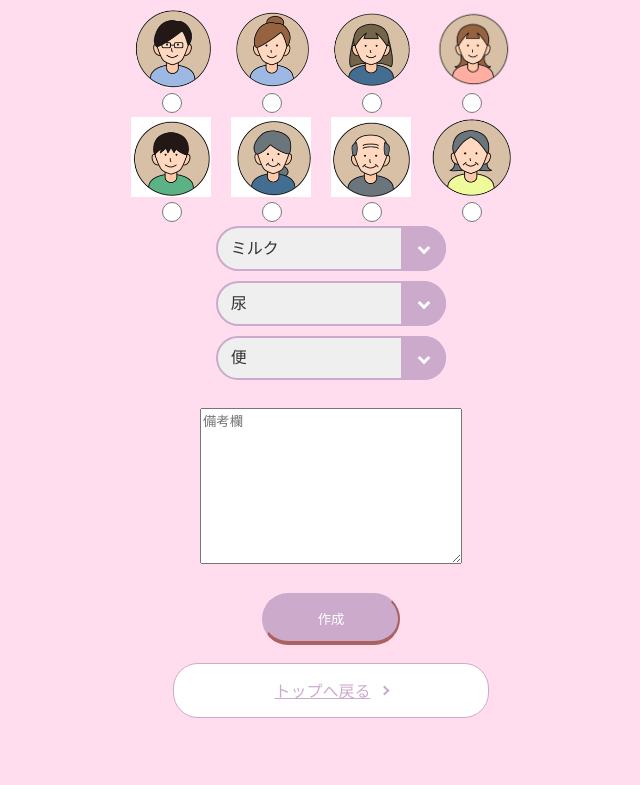
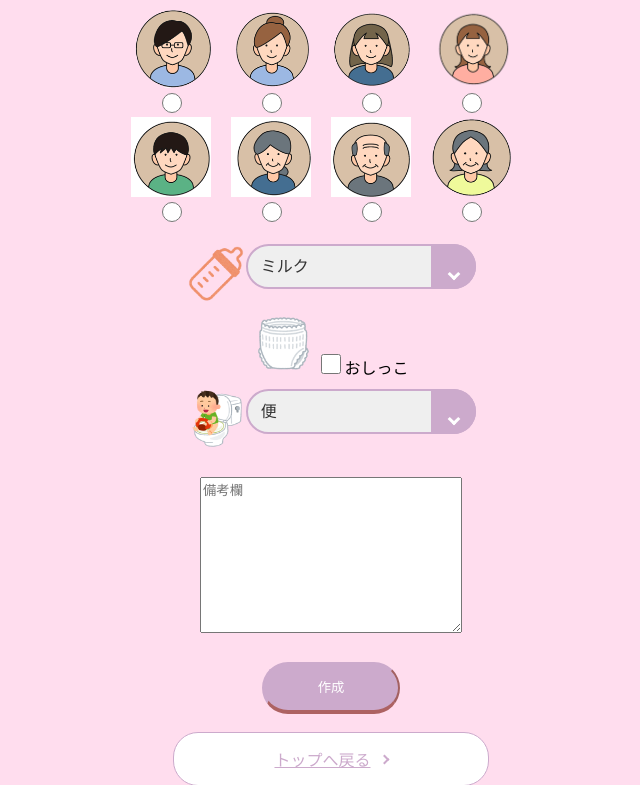
Before and after one commit to Ryuichi-Tanaka/flask_db, a Flask app: page /create in a window 1280 px wide. Shown: the top 785 px of the page, without its empty margins (309-949 px from the left). Run offline with Flask 3, Linux system fonts and the light colour scheme.

Commit message:
修正中

```diff
--- a/static/style.css
+++ b/static/style.css
@@ -351,3 +351,12 @@ a.btn_26:hover {
     width: 20px;
     height: 20px;
   }
+
+  .container2{
+    display: flex;
+    justify-content: center;
+}
+.container3 input{
+    width: 20px;
+    height: 20px;
+}
--- a/templates/create.html
+++ b/templates/create.html
@@ -10,7 +10,7 @@
         <div class="container" >
             <div class="item" >
                 <img src="../static/chichi.png" alt="表示" width="80px" height="80px">
-                <input type="radio" name="user" id="user" value="父">
+                <input type="radio" name="user" id="father" value="父">
             </div>
 
             <div class="item">
@@ -20,12 +20,12 @@
 
             <div class="item">
                 <img src="../static/ane.png" alt="表示不可" width="80px" height="80px">
-                <input type="radio" name="user" id="Siblings"value="姉">
+                <input type="radio" name="user" id="sister"value="姉">
             </div>
 
             <div class="item">
                 <img src="../static/imouto.png" alt="表示不可" width="80px" height="80px">
-                <input type="radio" name="user" id="Grandfather"value="妹">
+                <input type="radio" name="user" id="younger sister"value="妹">
             </div>
         </div>
 
@@ -33,17 +33,17 @@
             <div class="container1">
                 <div class="item">
                     <img src="../static/otouto.png" alt="表示不可" width="80px" height="80px">
-                    <input type="radio" name="user" id="Grandmother"value="弟">
+                    <input type="radio" name="user" id="younger brother "value="弟">
                 </div>
 
                 <div class="item">
                     <img src="../static/sobo.png" alt="表示不可" width="80px" height="80px">
-                    <input type="radio" name="user" id="Children"value="祖母">
+                    <input type="radio" name="user" id="grandmother"value="祖母">
                 </div>
 
                 <div class="item">
                     <img src="../static/sohu.png" alt="表示不可" width="80px" height="80px">
-                    <input type="radio" name="user" id="brother"value="祖父">
+                    <input type="radio" name="user" id="grandfather"value="祖父">
                 </div>
 
                 <div class="item">
@@ -53,9 +53,10 @@
             </div>
 
         </div>
-
+        <br>
         <div>
-            <div id="a1">
+            <div id="a1" class="container2">
+                <img src="../static/milk.png" alt="表示不可" width="60px" height="60px">
                 <label class="selectbox-2">
                     <select name="breastfeeding" id="breastfeeding">
                         <option value="" disabled selected style="display:none;">ミルク
@@ -83,16 +84,14 @@
                     </label>
                 </div>
 
-                <div id="a2">
-                    <label class="selectbox-2">
-                        <select name="urine" id="urine">
-                            <option value="" disabled selected style="display:none;">尿
-                            <option>〇</option>
-                        </select>
-                    </label>
+                <div id="a2" class="container3">
+                    <img src="../static/omutu.png" alt="表示不可" width="60" height="60">
+                    <input type="checkbox" name="urine" id="urine"value="おしっこ">おしっこ
                 </div>
 
-                <div id="a3">
+                <div id="a3" class="container2">
+                    <img src="../static/toire.png" alt="表示不可" width="60" height="60">
+
                     <label class="selectbox-2">
                         <select name="flight" id="flight">
                             <option value="" disabled selected style="display:none;">便
```
Also changed, not shown: static/milk.png (added), static/omutu.png (added), static/toire.png (added).
